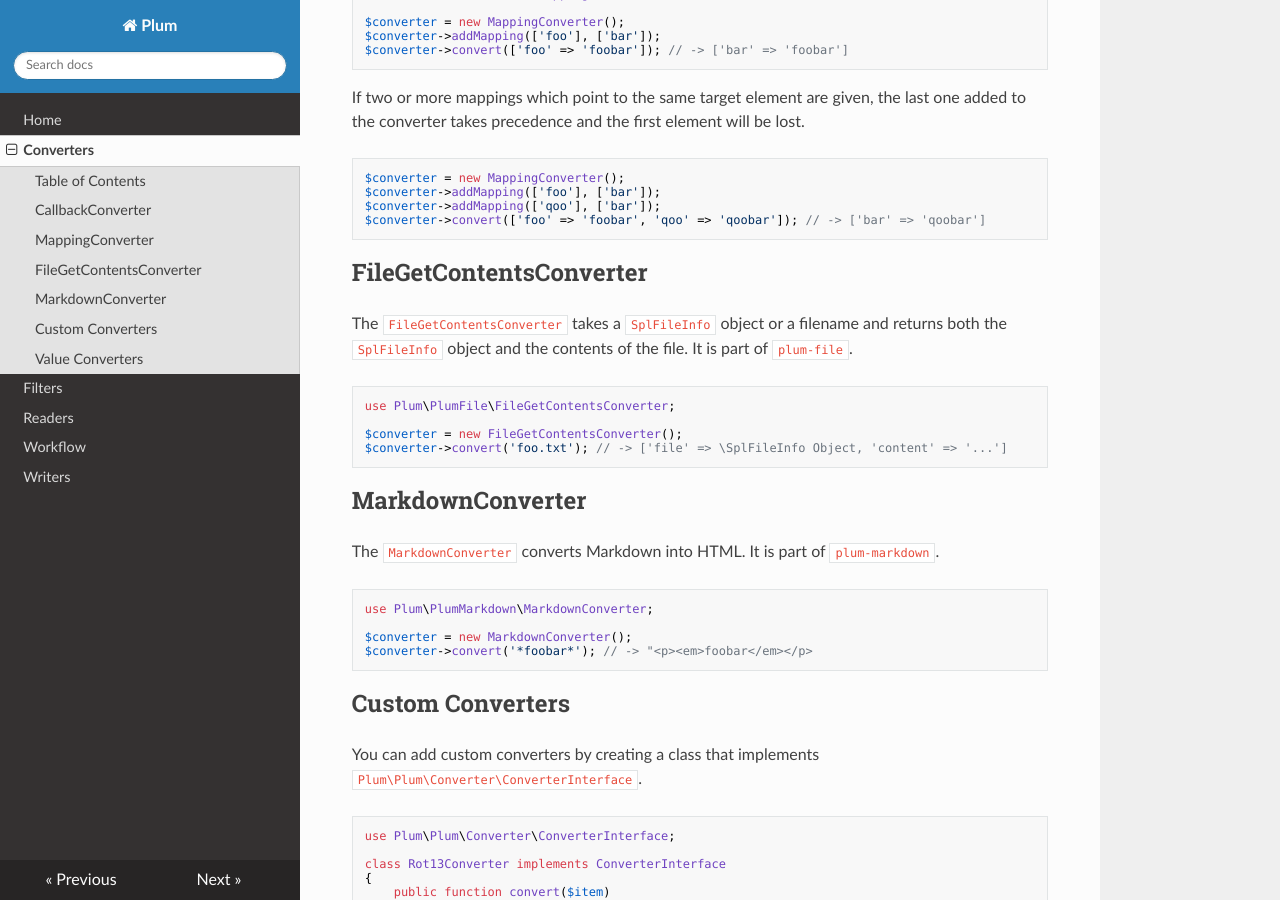
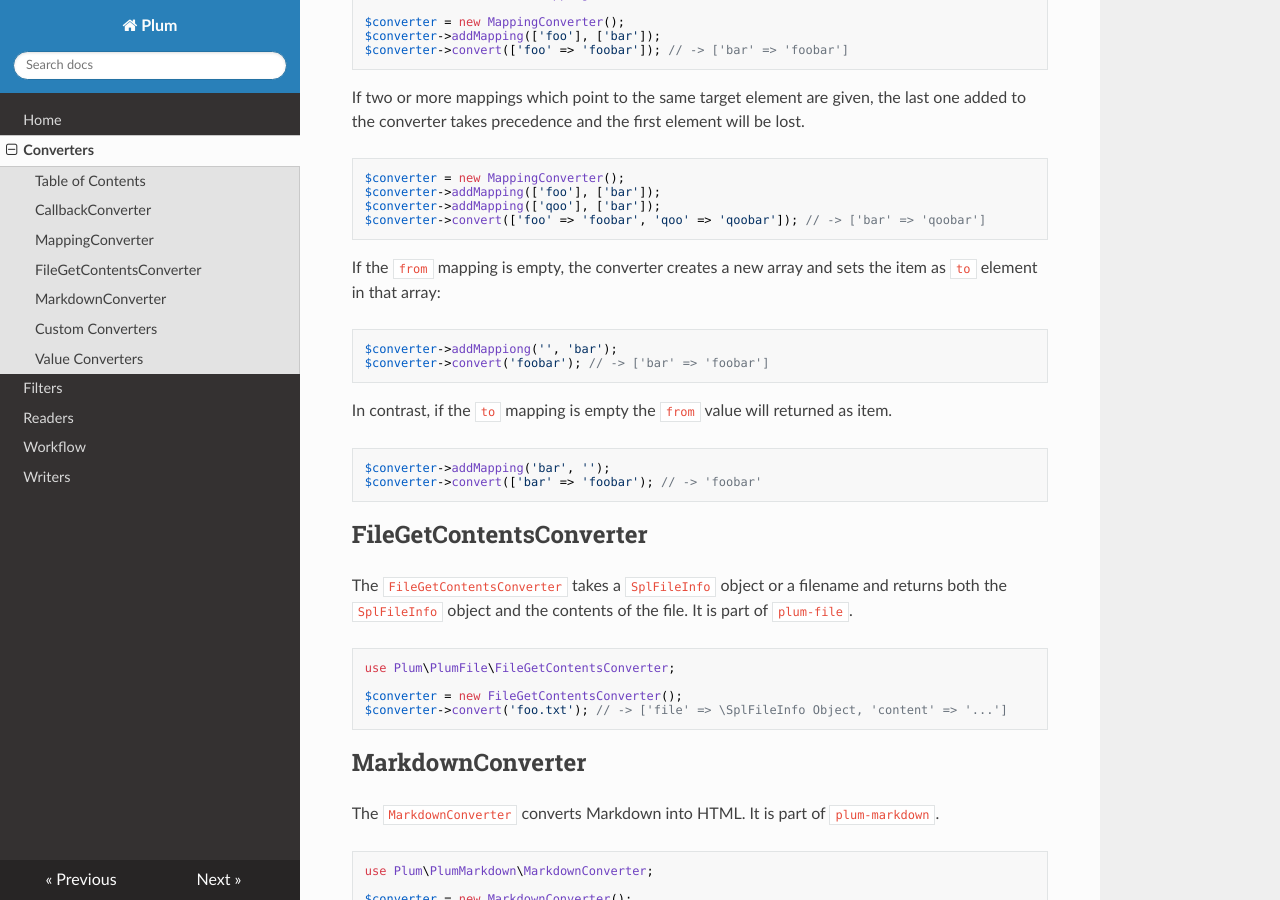
Before and after one commit to plumphp/plum, an MkDocs documentation site: the page built from docs/converters.md, in a window 1280 px wide and 900 px high, scrolled down 863 px. Built offline with MkDocs 1.6.1, drawn with Linux system fonts in a browser that asks for light colours; nearby versions of some CDN libraries.

Commit message:
Update docs for MappingConverter

````diff
--- a/docs/converters.md
+++ b/docs/converters.md
@@ -53,6 +53,20 @@ $converter = new MappingConverter();
 $converter->addMapping(['foo'], ['bar']);
 $converter->addMapping(['qoo'], ['bar']);
 $converter->convert(['foo' => 'foobar', 'qoo' => 'qoobar']); // -> ['bar' => 'qoobar']
+```
+
+If the `from` mapping is empty, the converter creates a new array and sets the item as `to` element in that array:
+
+```php
+$converter->addMappiong('', 'bar');
+$converter->convert('foobar'); // -> ['bar' => 'foobar']
+```
+
+In contrast, if the `to` mapping is empty the `from` value will returned as item.
+
+```php
+$converter->addMapping('bar', '');
+$converter->convert(['bar' => 'foobar'); // -> 'foobar'
 ```
 
 
````
